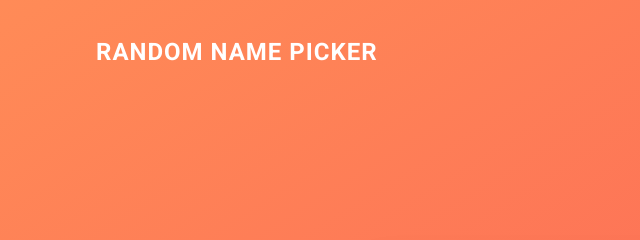
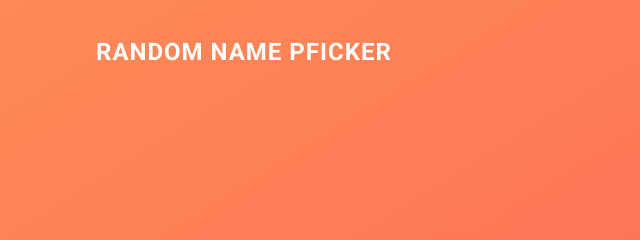
Before and after one commit to Pierin44/random, a plain HTML site: page index.html in a window 1280 px wide. Shown: the top 240 px of the page, 0-640 px from the left. Drawn offline with Linux system fonts and the light colour scheme.

Commit message:
Update index.html

```diff
--- a/index.html
+++ b/index.html
@@ -14,7 +14,7 @@
     <div class="background">
       <nav>
         <div class="navWrapper">
-          <a href="#">RANDOM NAME PICKER</a>
+          <a href="#">RANDOM NAME PFICKER</a>
         </div>
       </nav>
 
```
